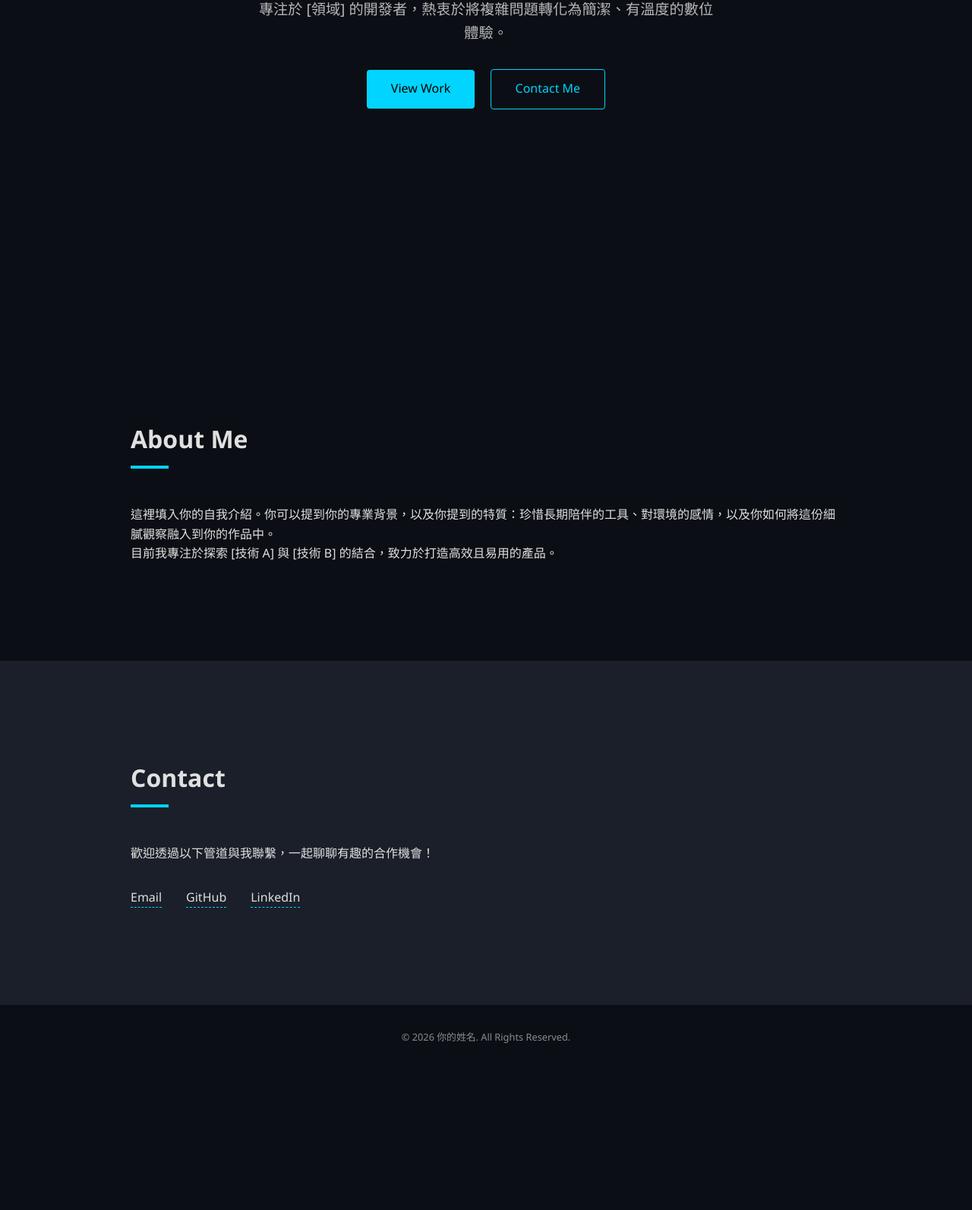
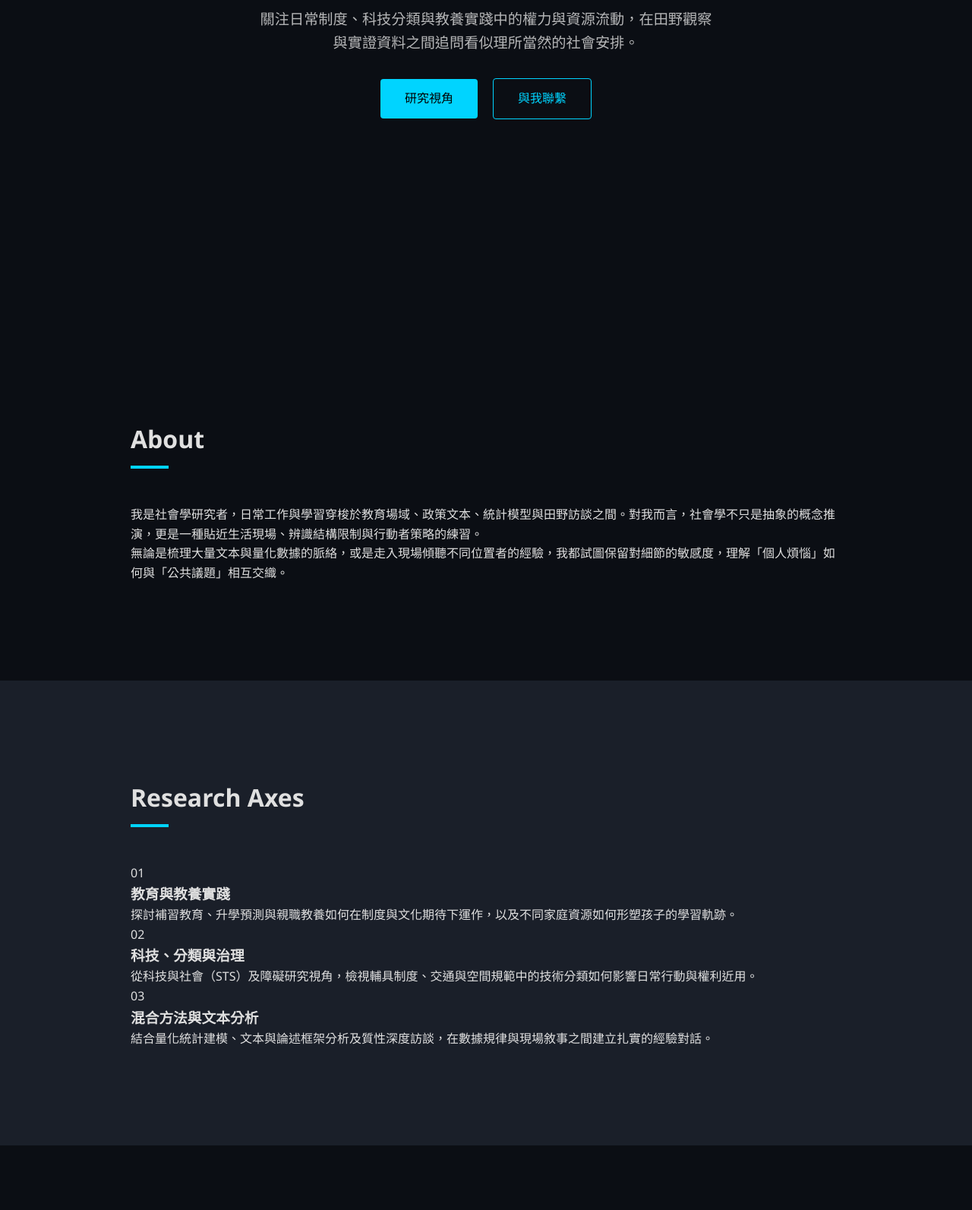
Before and after one commit to jeff-art666/1123, a plain HTML site: page index.html in a window 1280 px wide. Shown: the part 376-1969 px from the top of the page at 76% size. Before the commit the page ends 1784 px from the top, so only its background shows below. Drawn offline with Linux system fonts and the light colour scheme.

Commit message:
Update index.html

```diff
--- a/index.html
+++ b/index.html
@@ -3,16 +3,20 @@
 <head>
     <meta charset="UTF-8">
     <meta name="viewport" content="width=device-width, initial-scale=1.0">
-    <title>你的姓名 | 個人空間</title>
+    <title>謝睿辰 | 社會學觀察與研究筆記</title>
+    <link rel="preconnect" href="https://fonts.googleapis.com">
+    <link rel="preconnect" href="https://fonts.gstatic.com" crossorigin>
+    <link href="https://fonts.googleapis.com/css2?family=Noto+Serif+TC:wght@400;600;700&family=Noto+Sans+TC:wght@400;500&display=swap" rel="stylesheet">
     <link rel="stylesheet" href="style.css">
 </head>
 <body>
 
     <nav class="navbar">
         <div class="container">
-            <a href="#" class="logo">PORTFOLIO</a>
+            <a href="#" class="logo">FIELD &amp; STRUCTURE</a>
             <ul class="nav-links">
                 <li><a href="#about">About</a></li>
+                <li><a href="#research">Research</a></li>
                 <li><a href="#contact">Contact</a></li>
             </ul>
         </div>
@@ -20,44 +24,68 @@
 
     <header class="hero">
         <div class="container">
-            <h1 class="hero-name">你好，我是 <span class="highlight">你的姓名</span></h1>
-            <p class="hero-tagline">專注於 [領域] 的開發者，熱衷於將複雜問題轉化為簡潔、有溫度的數位體驗。</p>
+            <p class="hero-kicker">SOCIOLOGY · FIELDWORK · QUANTITATIVE &amp; QUALITATIVE INQUIRY</p>
+            <h1 class="hero-name">你好，我是 <span class="highlight">謝睿辰</span></h1>
+            <p class="hero-tagline">關注日常制度、科技分類與教養實踐中的權力與資源流動，在田野觀察與實證資料之間追問看似理所當然的社會安排。</p>
             <div class="hero-btns">
-                <a href="#work" class="btn btn-primary">View Work</a>
-                <a href="#contact" class="btn btn-secondary">Contact Me</a>
+                <a href="#research" class="btn btn-primary">研究視角</a>
+                <a href="#contact" class="btn btn-secondary">與我聯繫</a>
             </div>
         </div>
     </header>
 
     <section id="about" class="section">
-        <div class="container">
-            <h2 class="section-title">About Me</h2>
+        <div class="container narrow">
+            <h2 class="section-title">About</h2>
             <div class="about-content">
                 <p>
-                    這裡填入你的自我介紹。你可以提到你的專業背景，以及你提到的特質：珍惜長期陪伴的工具、對環境的感情，以及你如何將這份細膩觀察融入到你的作品中。
+                    我是社會學研究者，日常工作與學習穿梭於教育場域、政策文本、統計模型與田野訪談之間。對我而言，社會學不只是抽象的概念推演，更是一種貼近生活現場、辨識結構限制與行動者策略的練習。
                 </p>
                 <p>
-                    目前我專注於探索 [技術 A] 與 [技術 B] 的結合，致力於打造高效且易用的產品。
+                    無論是梳理大量文本與量化數據的脈絡，或是走入現場傾聽不同位置者的經驗，我都試圖保留對細節的敏感度，理解「個人煩惱」如何與「公共議題」相互交織。
                 </p>
             </div>
         </div>
     </section>
 
-    <section id="contact" class="section bg-light">
+    <section id="research" class="section bg-light">
         <div class="container">
+            <h2 class="section-title">Research Axes</h2>
+            <div class="axes-grid">
+                <article class="axis-card">
+                    <span class="axis-num">01</span>
+                    <h3>教育與教養實踐</h3>
+                    <p>探討補習教育、升學預測與親職教養如何在制度與文化期待下運作，以及不同家庭資源如何形塑孩子的學習軌跡。</p>
+                </article>
+                <article class="axis-card">
+                    <span class="axis-num">02</span>
+                    <h3>科技、分類與治理</h3>
+                    <p>從科技與社會（STS）及障礙研究視角，檢視輔具制度、交通與空間規範中的技術分類如何影響日常行動與權利近用。</p>
+                </article>
+                <article class="axis-card">
+                    <span class="axis-num">03</span>
+                    <h3>混合方法與文本分析</h3>
+                    <p>結合量化統計建模、文本與論述框架分析及質性深度訪談，在數據規律與現場敘事之間建立扎實的經驗對話。</p>
+                </article>
+            </div>
+        </div>
+    </section>
+
+    <section id="contact" class="section">
+        <div class="container narrow">
             <h2 class="section-title">Contact</h2>
-            <p class="contact-text">歡迎透過以下管道與我聯繫，一起聊聊有趣的合作機會！</p>
+            <p class="contact-text">若你有學術交流、研究討論或跨領域合作想法，歡迎透過以下方式聯繫。</p>
             <div class="contact-links">
                 <a href="mailto:your-email@example.com" class="contact-item">Email</a>
-                <a href="https://github.com/your-username" target="_blank" class="contact-item">GitHub</a>
-                <a href="https://linkedin.com/in/your-profile" target="_blank" class="contact-item">LinkedIn</a>
+                <a href="https://github.com/your-username" target="_blank" rel="noopener noreferrer" class="contact-item">GitHub</a>
+                <a href="https://linkedin.com/in/your-profile" target="_blank" rel="noopener noreferrer" class="contact-item">LinkedIn</a>
             </div>
         </div>
     </section>
 
     <footer class="footer">
         <div class="container">
-            <p>&copy; 2026 你的姓名. All Rights Reserved.</p>
+            <p>&copy; 2026 謝睿辰. All Rights Reserved.</p>
         </div>
     </footer>
 
```
